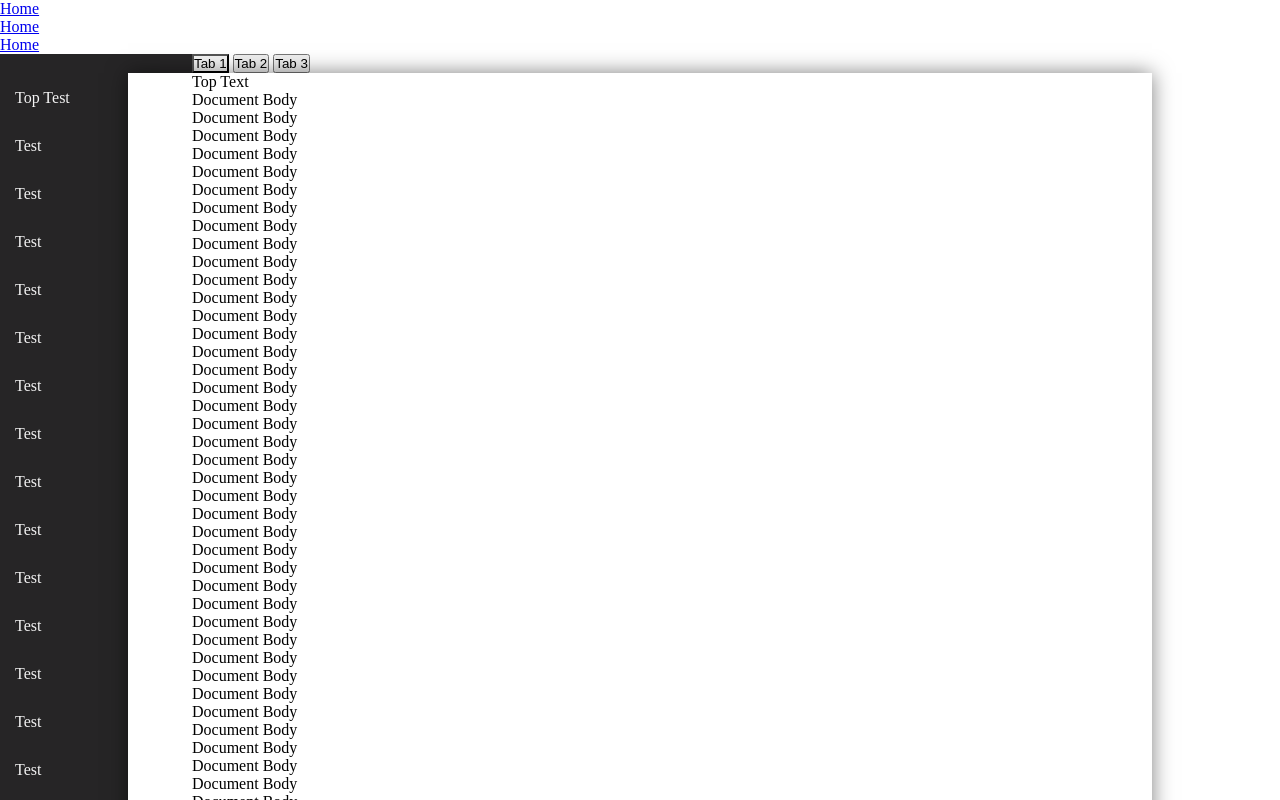
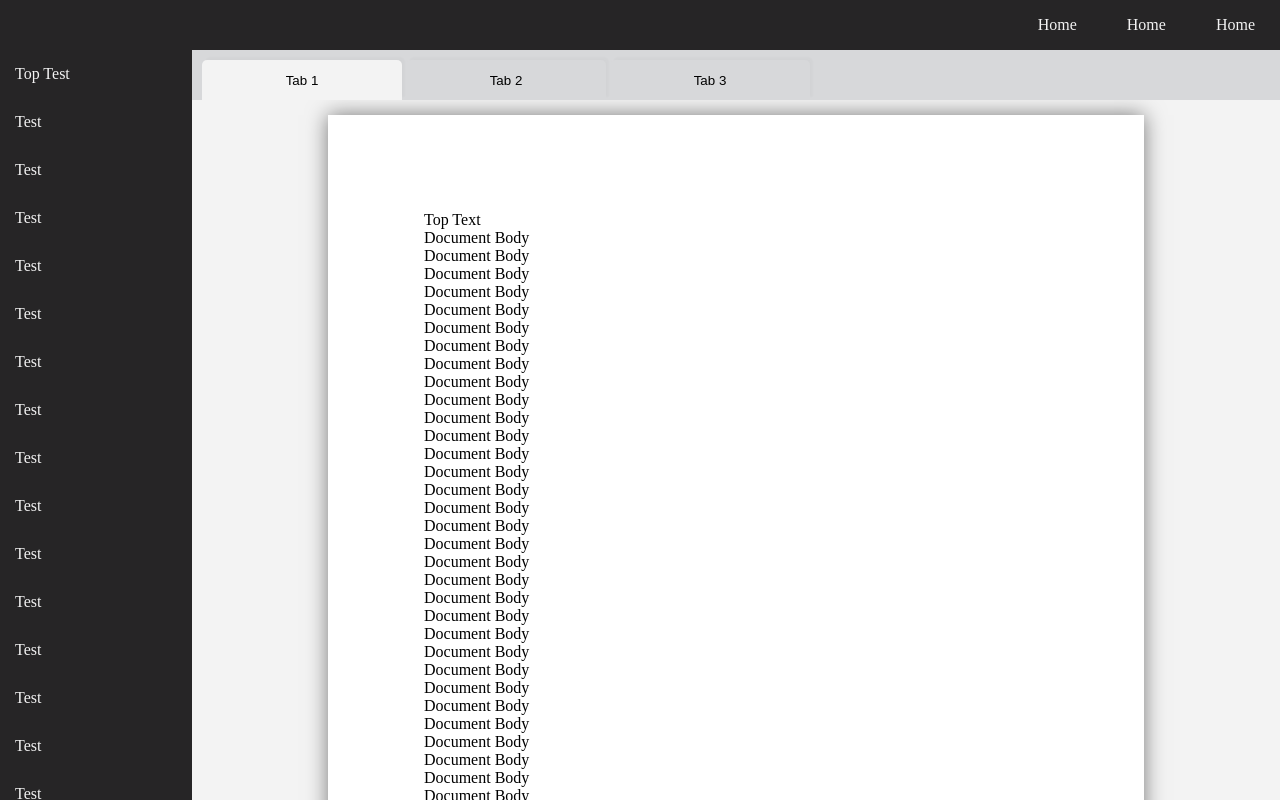
Before and after one commit to lanternDB/Ruling-Documents, a plain HTML site: page index.html in a window 1280 px wide. Shown: the top 800 px of the page. Drawn offline with Linux system fonts and the light colour scheme.

Commit message:
Update style.css

```diff
--- a/style.css
+++ b/style.css
@@ -1,80 +1,126 @@
-* {
+/*
+To Do List:
+Add [x] button to tabs so they can be closed.
+Add [+] circular-button to top nav so new tabs can be created - open to sections overview.
+Add custom scroll bars.
+fix default-browser-button behaviour.
+Add style to buttons.
+Re-style left nav bar.
+    change element to button element.
+    onclick - open document in new document-tab if a document title is clicked on.
+    onclick - scroll to header in current document if a document sub-header is clicked on.
+Add logo/document main title - look into top-banner
+Add sections overview page.
+Add top nav buttions: home, about author,
+    home: house icon, open new document tab to sections overview.
+    about: discord-esque profile drop-down, about me, contact information.
+Fix colors/theme, fix font family and sizing.
+
+Add drag-n-drop functionality to left nav bar and tabs.
+Add automatic grow and shrink functionality to left nav when documents are opened.
+Add automatic resizing to tabs when too many are being opened.
+Add dual-pane document windows.
+Add tooltips feature.
+Add URL functionality when document tabs are swapped to.
+
+Look into browser sizing and website sizing.
+Look into custom search feature.
+*/
+
+*{
   margin: 0;
   padding: 0;
   box-sizing: border-box;
 }
-
-.topNav {
-  width: 100%;
-
+.gridContainer{
+  display: grid;
+  height: 100vh;
+  grid-template-columns: 15% 85%;
+  grid-template-rows: 50px 50px auto;
+  grid-template-areas:
+    "header   header"
+    "leftNav  topNav"
+    "leftNav  main";
 }
-
-.topNav ul {
-  list-style-type: none;
+.header{
+  grid-area: header;
   overflow: hidden;
   background-color: #262526;
-  box-shadow: 0 0 20px rgba(0, 0, 255, 1);
 }
-
-.topNav li a {
-  float: left;
+.header ul li{
+  list-style-type: none;
+  float: right;
+}
+.header a{
+  display: inline-block;
   text-decoration: none;
+  padding: 16px 25px;
   color: #f3f3f3;
-  padding: 20px;
 }
-
-.topNav a:hover {
+.header a:hover{
   background-color: #7f8084;
 }
-
-.bodyContainer {
-  background: lightgreen;
-  position: absolute;
-  width: 100%;
-  top: 58px;
-  bottom: 0;
+.header a:active{
+  /*background-color: ;*/
 }
-
-.leftNav {
+.leftNav{
+  grid-area: leftNav;
+  overflow: auto;
   background: #262526;
-  position: relative;
-  overflow: auto;
-  float: left;
-  width: 15%;
-  height: 100%;
 }
-
-.leftNav ul {
+.leftNav ul{
   list-style-type: none;
-  margin: 20px 0;
 }
-
-.leftNav a {
-  color: #f3f3f3;
+.leftNav a{
   text-decoration: none;
   display: block;
   padding: 15px;
+  color: #f3f3f3;
 }
-
-.leftNav a:hover {
+.leftNav a:hover{
   background: #7f8084;
 }
+.topNav{
+  grid-area: topNav;
+  background: #d7d8da;
+}
+.tabs{
+  text-decoration: none;
+  position: relative;
+  cursor: pointer;
+  border: none;
+  width: 200px;
+  height: 40px;
+  top: 10px;
+  background-color: #d7d8da;
+  border-top-right-radius: 5px;
+  border-top-left-radius: 5px;
+  box-shadow: 3px -3px 2px rgba(0, 0, 0, .02);
+}
+.tabs:first-child{
+  /*border-top-left-radius: 0px;*/
+  margin-left: 10px;
+  /*box-shadow: 3px -3px 2px rgba(0, 0, 0, .05);*/
+}
+.activeTab{
+  /*Add color, fix shadow*/
+  /*box-shadow: 3px -3px 2px rgba(0, 0, 0, .05);*/
+}
+button:hover{
+  background-color: #c1c2c4;
+}
+button:active{
 
-.documentBody {
-  background: #d7d8da;
-  position: relative;
+}
+.main{
+  grid-area: main;
   overflow: auto;
-  float: left;
-  width: 85%;
-  height: 100%;
+  background: #f3f3f3;
 }
-
-.documentPage {
-  /*background: #f3f3f3;*/
+.documentPage{
+  margin: 15px auto;
+  padding: 2.54cm;
+  width: 21.59cm;
+  box-shadow: 0 0 20px rgba(0, 0, 0, .50);
   background: white;
-  position: relative;
-  margin: 0 auto;
-  width: 80%;
-  bottom: 0;
-  box-shadow: 0 0 20px rgba(0, 0, 0, .50);
 }
```
